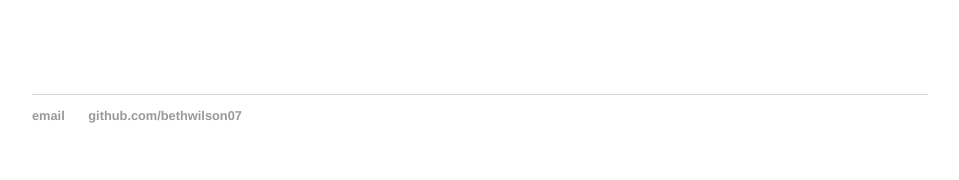
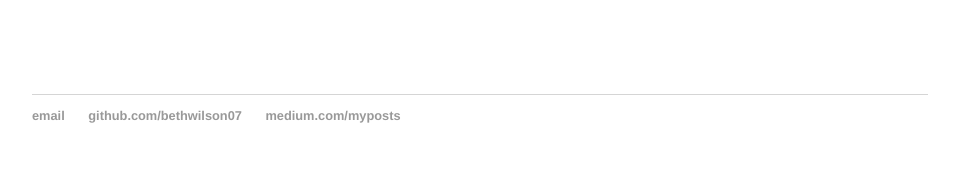
Before and after one commit to bethwilson07/bethwilson07.github.io, a Jekyll site: the page built from resume/index.html, in a window 1280 px wide. Shown: the part 1055-1235 px from the top of the page, without its empty margins (160-1119 px from the left). Built offline with Jekyll 4.4.1, drawn with Linux system fonts in a browser that asks for light colours.

Commit message:
added link to medium

```diff
--- a/_layouts/default.html
+++ b/_layouts/default.html
@@ -24,6 +24,7 @@
 	    		<ul>
 	        		<li><a href="mailto:beth.ny.wlsn@gmail.com">email</a></li>
 	        		<li><a href="https://github.com/bethwilson07">github.com/bethwilson07</a></li>
+							<li><a href="https://medium.com/@beth.ny.wlsn">medium.com/myposts</a></li>
 				</ul>
 			</footer>
 		</body>
```
